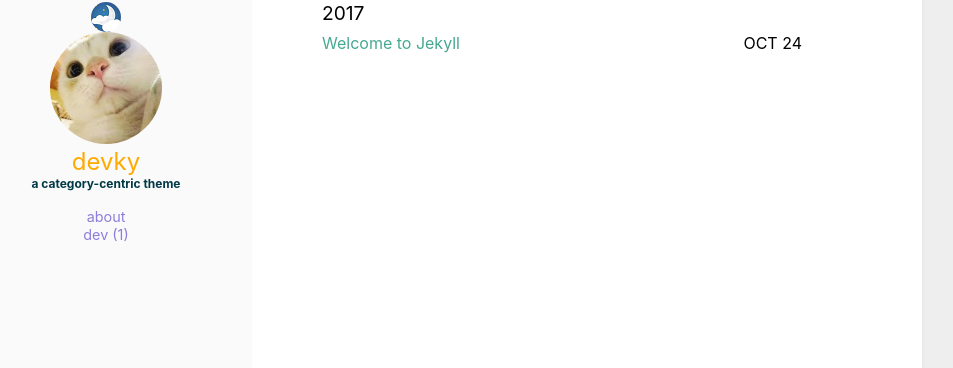
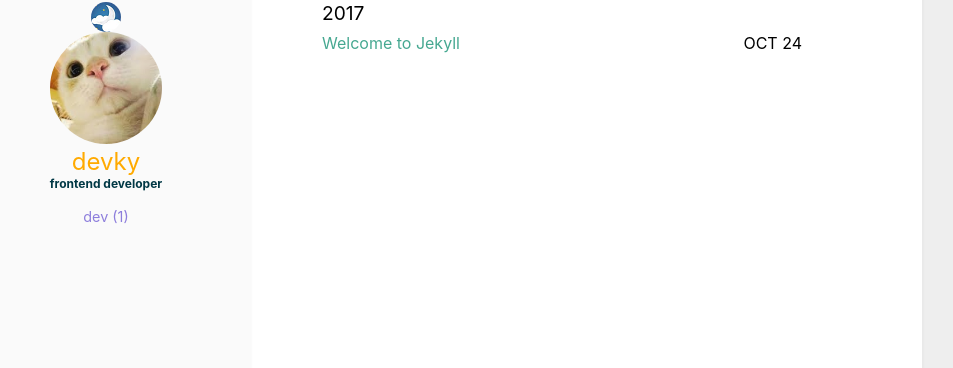
Before and after one commit to kyday/kyday.github.io, a Jekyll site: the page built from index.html, in a window 1280 px wide. Shown: the part 148-516 px from the top of the page, without its empty margins (198-1151 px from the left). Built offline with Jekyll 4.4.1, drawn with Linux system fonts in a browser that asks for light colours.

Commit message:
editing...

```diff
--- a/_config.yml
+++ b/_config.yml
@@ -1,4 +1,4 @@
-title: Catbook #Your awesome title
+title: Devky #Your awesome title
 email: #youremail@domain.com
 description: > # this means to ignore newlines until "baseurl"
   Write an awesome description for your new site here. You can edit this
@@ -22,8 +22,8 @@ user:
   name: devky
   pic: /assets/img/cat.jpg
   picAlt: "devky"
-  job: a category-centric theme
-  aboutme: true # comment this out if you don't need the 'about' page.
+  job: frontend developer
+  aboutme: false # comment this out if you don't need the 'about' page.
 
 exclude:
   - README.md
```
